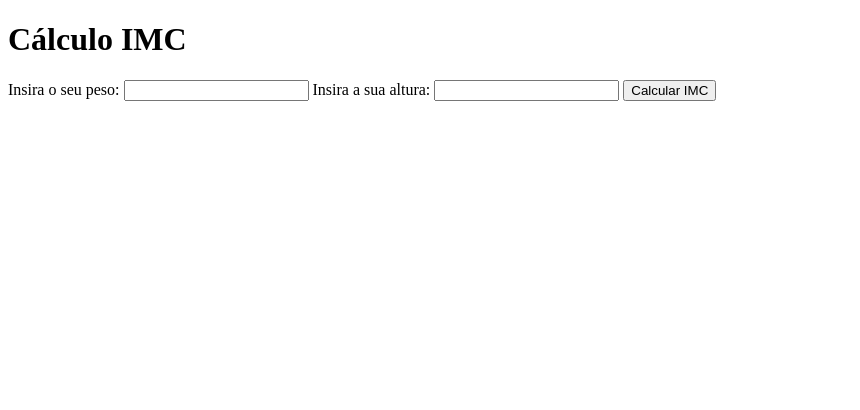
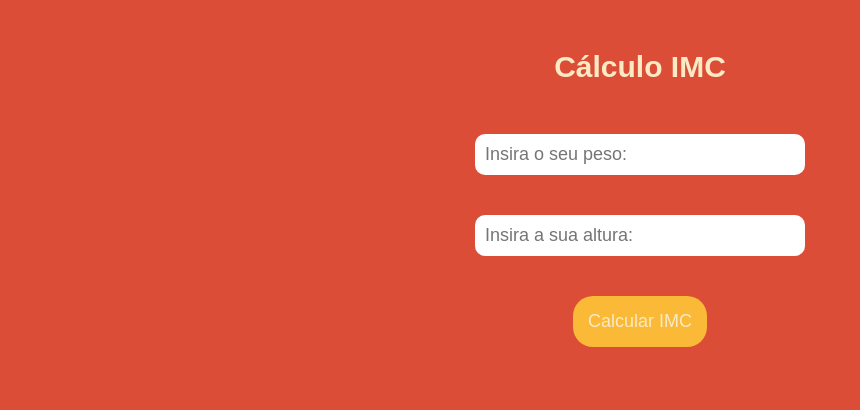
Before and after one commit to GabrielWolf-Dev/MiniProjetos-Js, a plain HTML site: page IMC/index.html in a window 1280 px wide. Shown: the whole page, without its empty margins (0-860 px from the left). Drawn offline with Linux system fonts and the light colour scheme.

Commit message:
Estilização
Adicionando o design do Projeto IMC

```diff
--- /dev/null
+++ b/IMC/css/style.css
@@ -0,0 +1,84 @@
+/* Resetando a página */
+*{
+    margin: 0;
+    padding: 0;
+    box-sizing: border-box;
+    font-family: Arial, Helvetica, sans-serif;
+    font-size: 18px;
+}
+
+html, body {
+    height: 100%;
+}
+
+/*-------------------------------------*/
+
+/* Centralizando os elementos */
+.center {
+    max-width: 1280px;
+    width: 100%;
+    margin: 0 auto;
+    padding: 0 2%;
+}
+
+body {
+    background-color: #DB4D37;
+    color: #FCEAC5;
+}
+
+main {
+    padding: 20px 0;
+    width: 100%;
+    text-align: center;
+}
+
+main h1 {
+    padding: 30px 0;
+    font-size: 30px;
+}
+
+.w100 {
+    width: 100%;
+    padding: 20px 2%;
+}
+
+main input[type='number'] {
+    width: 100%;
+    max-width: 330px;
+    padding: 10px 0 10px 10px;
+    outline: 0;
+    border: 0;
+    border-radius: 10px;
+}
+
+main input[type='submit'] {
+
+    margin: 20px 0;
+    color: #FCEAC5;
+    background-color: #FAB937;
+    border: 0;
+    outline: 0;
+    padding: 15px;
+    border-radius: 20px;
+    cursor: pointer;
+    transition: 0.5s;
+}
+
+main input[type='submit']:hover {
+    background-color: #fab937b9;
+}
+
+main div#resultadoIMC {
+    width: 100%;
+    margin: 20px 0;
+}
+
+main div#resultadoIMC p {
+    font-size: 24px;
+    padding: 10px 0;
+}
+
+main div#resultadoIMC span {
+    font-size: 24px;
+    font-weight: bolder;
+}
--- a/IMC/index.html
+++ b/IMC/index.html
@@ -4,17 +4,26 @@
     <meta charset="UTF-8">
     <meta name="viewport" content="width=device-width, initial-scale=1.0">
     <title>Cálculo do IMC</title>
+    <link rel="stylesheet" href="css/style.css">
 </head>
 <body>
 
-    <h1>Cálculo IMC</h1>
+    <main>
 
-    Insira o seu peso: <input type="number" id="peso">
-    Insira a sua altura: <input type="number" id="altura">
+        <div class="center">
 
-    <input type="submit" value="Calcular IMC" onclick="calculoIMC()">
+            <h1>Cálculo IMC</h1>
 
-    <div id="resultadoIMC"></div>
+            <div class="w100"><input type="number" placeholder="Insira o seu peso:" id="peso"></div><!--w100-->
+            <div class="w100"><input type="number" placeholder="Insira a sua altura: " id="altura"></div><!--w100-->
+
+            <input type="submit" value="Calcular IMC" onclick="calculoIMC()">
+
+            <div id="resultadoIMC"></div>
+
+        </div><!--center-->
+
+    </main>
 
     <script src="main.js"></script>
 </body>
--- a/IMC/main.js
+++ b/IMC/main.js
@@ -11,15 +11,15 @@ function calculoIMC() {
     if(imc < 18.5) {
         resultado.innerHTML += `<p> Sua classificação: Você está abaixo do peso. </p>`;
     }else if (imc >= 18.6 && imc <= 24.9) {
-        resultado.innerHTML += `<p> Sua classificação: Você está no peso ideal. </p>`;
+        resultado.innerHTML += `<p> Sua classificação: Você está no <span>peso ideal</span>. </p>`;
     }else if(imc >= 25 && imc <= 29.9) {
-        resultado.innerHTML += `<p> Sua classificação: Você está levemente acima do peso. </p>`;
+        resultado.innerHTML += `<p> Sua classificação: Você está <span>levemente acima do peso</span>. </p>`;
     }else if (imc >= 30 && imc <= 34.9) {
-        resultado.innerHTML += `<p> Sua classificação: Você está na Obesidade grau 1.</p>`;
+        resultado.innerHTML += `<p> Sua classificação: Você está na <span>Obesidade grau 1.</span></p>`;
     }else if (imc >= 35 && imc <= 39.9) {
-        resultado.innerHTML += `<p> Sua classificação: Você está na Obesidade grau 2.</p>`;
+        resultado.innerHTML += `<p> Sua classificação: Você está na <span>Obesidade grau 2.</span></p>`;
     }else {
-        resultado.innerHTML += `<p> Sua classificação: Você está na Obesidade grau 3.</p>`;
+        resultado.innerHTML += `<p> Sua classificação: Você está na <span>Obesidade grau 3.</span></p>`;
     }
 
 
```
